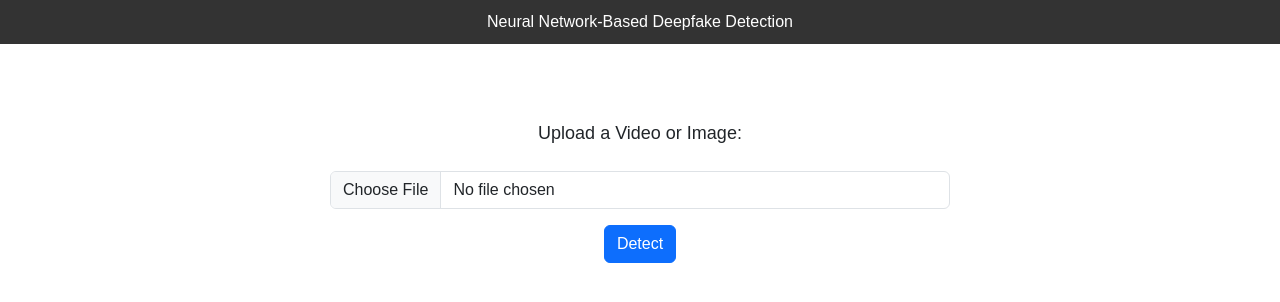
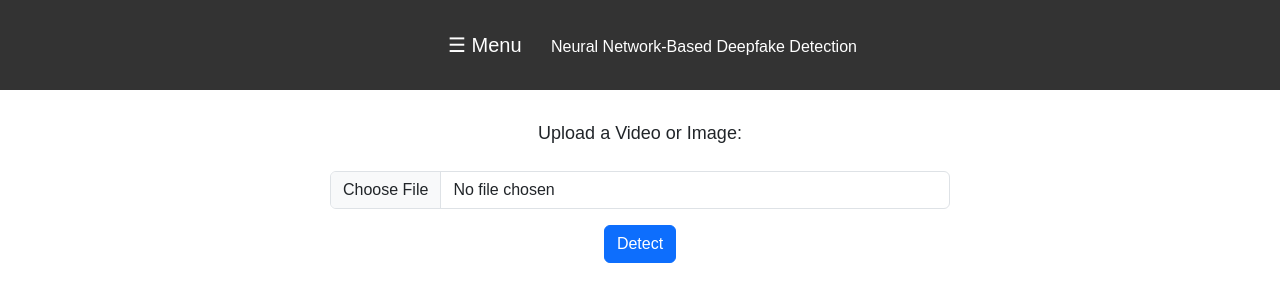
Before and after one commit to EvanG-17/fypSite, a Flask app: page / in a window 1280 px wide. Shown: the top 302 px of the page. Run offline with Flask 3, Linux system fonts and the light colour scheme.

Commit message:
prototype dashboard using bootstrap & flask

```diff
--- /dev/null
+++ b/static/css/styles.css
@@ -0,0 +1,64 @@
+
+body {
+    margin: 0;
+    font-family: Arial, sans-serif;
+}
+.top-bar {
+    background-color: #333;
+    color: white;
+    padding: 10px 20px;
+    text-align: center;
+    position: fixed;
+    width: 100%;
+    top: 0;
+    z-index: 1000;
+}
+.content {
+    margin-top: 50px;
+    padding: 20px;
+}
+.dashboard {
+    height: 100%;
+    width: 0;
+    position: fixed;
+    z-index: 1000;
+    top: 0;
+    left: 0;
+    background-color: #111;
+    overflow-x: hidden;
+    transition: 0.5s;
+    padding-top: 60px;
+}
+.dashboard a {
+    padding: 10px 15px;
+    text-decoration: none;
+    font-size: 18px;
+    color: white;
+    display: block;
+    transition: 0.3s;
+}
+.dashboard a:hover {
+    background-color: #575757;
+}
+.dashboard .close-btn {
+    position: absolute;
+    top: 10px;
+    right: 25px;
+    font-size: 36px;
+    margin-left: 50px;
+    color: white;
+    cursor: pointer;
+}
+.open-btn {
+    font-size: 20px;
+    cursor: pointer;
+    background-color: #333;
+    color: white;
+    border: none;
+    padding: 10px 15px;
+    margin: 10px;
+    transition: 0.3s;
+}
+.open-btn:hover {
+    background-color: #575757;
+}
--- a/templates/base.html
+++ b/templates/base.html
@@ -1,37 +1,45 @@
 <!DOCTYPE html>
 <html lang="en">
 <head>
-    <link rel="stylesheet" href="https://cdn.jsdelivr.net/npm/bootstrap@5.3.0-alpha1/dist/css/bootstrap.min.css">
     <meta charset="UTF-8">
     <meta name="viewport" content="width=device-width, initial-scale=1.0">
-    <title>Flask Site</title>
-    <style>
-        body {
-            margin: 0;
-            font-family: Arial, sans-serif;
-        }
-        .top-bar {
-            background-color: #333;
-            color: white;
-            padding: 10px 20px;
-            text-align: center;
-            position: fixed;
-            width: 100%;
-            top: 0;
-            z-index: 1000;
-        }
-        .content {
-            margin-top: 50px;
-            padding: 20px;
-        }
-    </style>
+    <title>FYP Demo</title>
+
+    <!-- Bootstrap CSS -->
+    <link rel="stylesheet" href="https://cdn.jsdelivr.net/npm/bootstrap@5.3.0-alpha1/dist/css/bootstrap.min.css">
+
+    <!-- Custom Stylesheet -->
+    <link rel="stylesheet" href="{{ url_for('static', filename='css/styles.css') }}">
 </head>
 <body>
+    <!-- Top Bar -->
     <div class="top-bar">
+        <button class="open-btn" onclick="openDashboard()">☰ Menu</button>
         Neural Network-Based Deepfake Detection
     </div>
+
+    <!-- Dashboard -->
+    <div id="myDashboard" class="dashboard">
+        <a href="javascript:void(0)" class="close-btn" onclick="closeDashboard()">&times;</a>
+        <a href="#">Previous Results</a>
+        <a href="#">SETU</a>
+        <a href="#">About Us</a>
+        <a href="#">Settings</a>
+    </div>
+
+    <!-- Content -->
     <div class="content">
         {% block content %}{% endblock %}
     </div>
+
+    <!-- JavaScript -->
+    <script>
+        function openDashboard() {
+            document.getElementById("myDashboard").style.width = "250px";
+        }
+        function closeDashboard() {
+            document.getElementById("myDashboard").style.width = "0";
+        }
+    </script>
 </body>
 </html>
```
Also changed, not shown: static/uploads/css/style.css (deleted, +0 -33 lines), static/uploads/960x0.webp (added).
